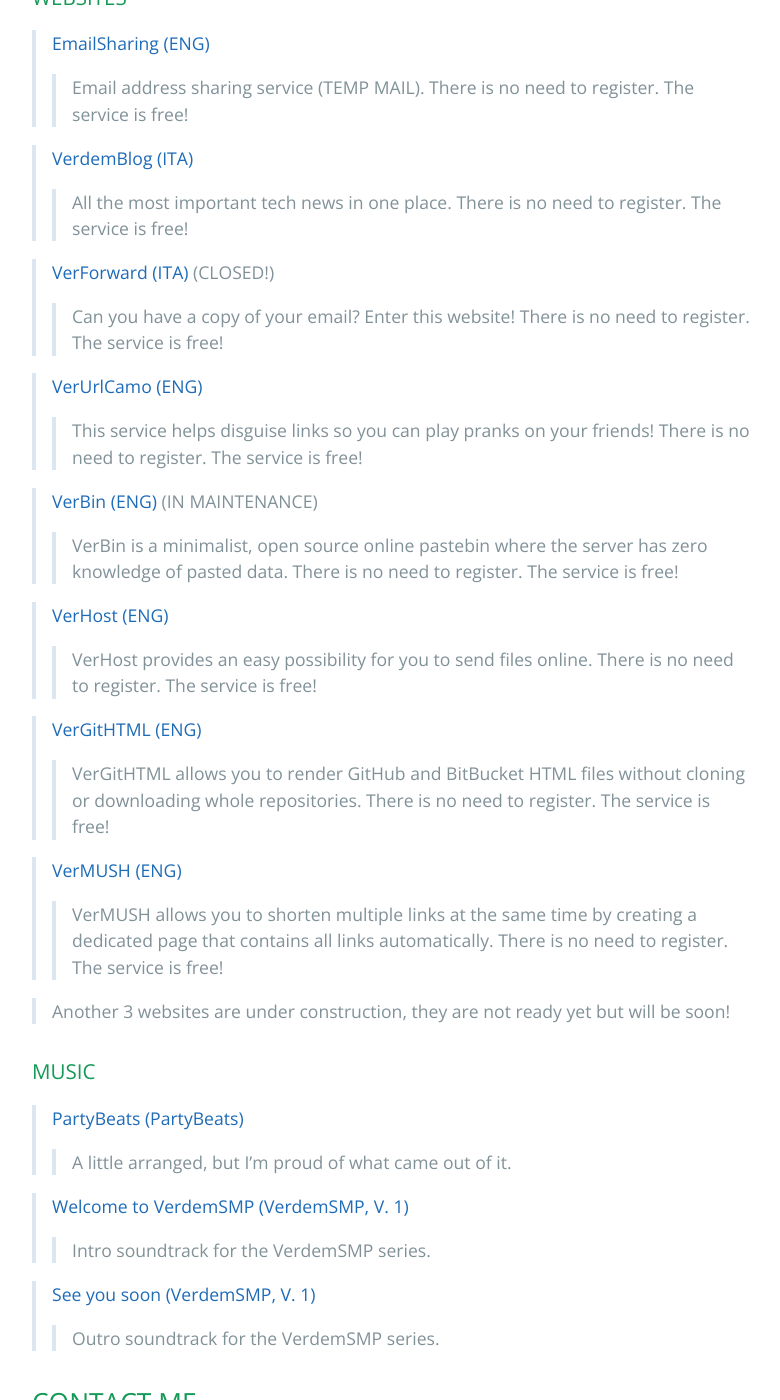
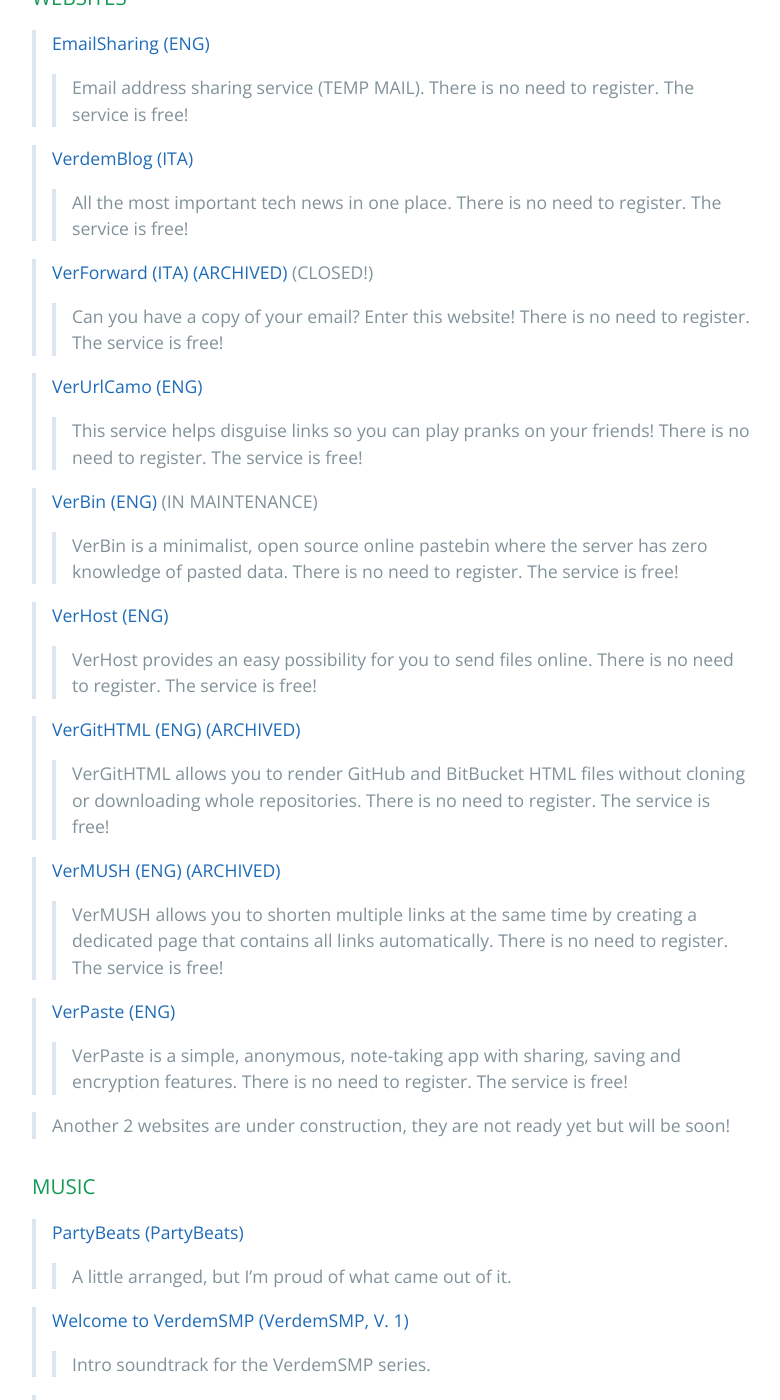
Before and after one commit to Verdem-crypto/verdem-crypto.github.io, a Jekyll site: the page built from index.md, in a window 1280 px wide and 1400 px high, scrolled down 787 px. Shown: the whole window, without its empty margins (192-972 px from the left). Built offline with Jekyll 4.4.1, drawn with Linux system fonts in a browser that asks for light colours; our own code applies the rules of GitHub Pages for plain Markdown files; a script that is not in the unit is left out; the repository's description, which GitHub fills in, is left out.

Commit message:
Update index.md

```diff
--- a/index.md
+++ b/index.md
@@ -4,11 +4,6 @@
   <meta name="optiads" content="WGRYcGZ2MnY3UVdSb1o2eFdmV0V3QT09">
   <script async src="https://arc.io/widget.min.js#XTPAA4p9"></script>
 </head>
-
-<div id="ziznyciiqvzgvz"><div class="adBanner">...</div></div>
-<script>
-document.addEventListener("DOMContentLoaded",function(){setTimeout(function(){document.getElementById("ziznyciiqvzgvz").offsetHeight?document.getElementById("ziznyciiqvzgvz").style.display="none":document.getElementById("ziznyciiqvzgvz").innerHTML='<iframe style="border: none;width: 100%;height: 110px;overflow: hidden;" src="https://disableadblock.com/widget/small/" height="110" scrolling="no"></iframe>'},1e3)});
-</script>
 
 #### ABOUT ME
 Hi, my name is Marco and I am a student in Italy, I am quite good at creating various types of websites, I also create content on YouTube and on my Tech Blog.
@@ -28,7 +23,7 @@
 >
 >>All the most important tech news in one place. There is no need to register. The service is free!
 
->[VerForward (ITA)](http://verforward.blogspot.com/) (CLOSED!)
+>[VerForward (ITA) (ARCHIVED)](http://verforward.blogspot.com/) (CLOSED!)
 >
 >>Can you have a copy of your email? Enter this website! There is no need to register. The service is free!
 
@@ -44,15 +39,19 @@
 >
 >>VerHost provides an easy possibility for you to send files online. There is no need to register. The service is free!
 
->[VerGitHTML (ENG)](http://verdemtv.page.link/vergithtml)
+>[VerGitHTML (ENG) (ARCHIVED)](http://verdemtv.page.link/vergithtml)
 >
 >>VerGitHTML allows you to render GitHub and BitBucket HTML files without cloning or downloading whole repositories. There is no need to register. The service is free!
 
->[VerMUSH (ENG)](http://verdemtv.page.link/vermush)
+>[VerMUSH (ENG) (ARCHIVED)](http://verdemtv.page.link/vermush)
 >
 >>VerMUSH allows you to shorten multiple links at the same time by creating a dedicated page that contains all links automatically. There is no need to register. The service is free!
 
->Another 3 websites are under construction, they are not ready yet but will be soon!
+>[VerPaste (ENG)](http://verdemtv.page.link/verpaste)
+>
+>>VerPaste is a simple, anonymous, note-taking app with sharing, saving and encryption features. There is no need to register. The service is free!
+
+>Another 2 websites are under construction, they are not ready yet but will be soon!
 
 ### MUSIC
 
```
